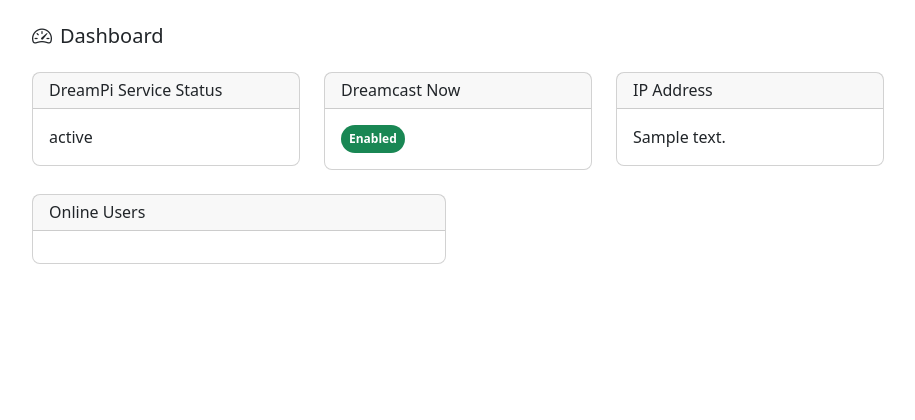
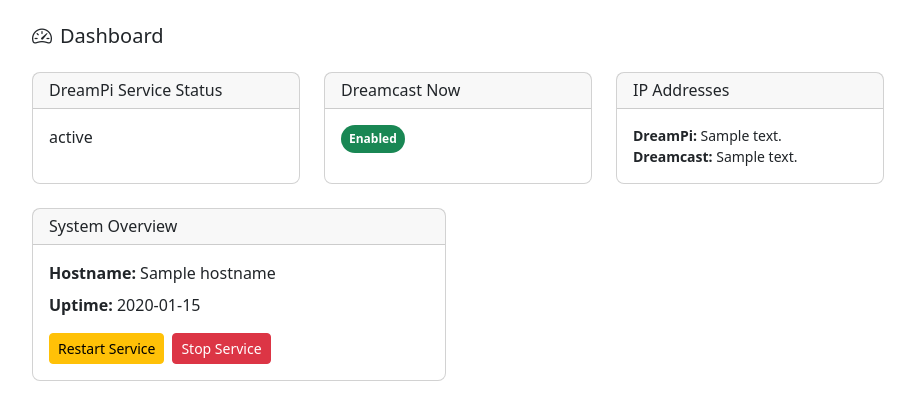
Before and after one commit to jschwager/dreampi-gui, a Flask app: template templates/index.html in a window 1280 px wide. Shown: the part 72-492 px from the top of the page, without its empty margins (182-1097 px from the left). Run offline with Flask 3, Linux system fonts and the light colour scheme; the template is opened without the code that fills it: most values are stand-ins (such as "Sample title", 1, 10 or a date in 2020).

Commit message:
Enhance dashboard with detailed service status and system overview; display DreamPi and Dreamcast IP addresses, hostname, and uptime. Service control placeholders implemented.

```diff
--- a/app.py
+++ b/app.py
@@ -20,21 +20,41 @@ def index():
 		status = command.stdout.strip().capitalize()
 		status = f"<span class=\"badge rounded-pill text-bg-success p-2\">{status}</span>"
 	except subprocess.CalledProcessError as e:
-		status = f"<span class=\"badge rounded-pill text-bg-danger p-2\">Error</span>"
+		status = f"<span class=\"badge rounded-pill text-bg-danger p-2\">Error / Inactive</span>"
 	except subprocess.TimeoutExpired as e:
 		status = f"<span class=\"badge rounded-pill text-bg-warning p-2\">Unknown (timeout)</span>"
 
 	# IP address
 	try:
-		command = subprocess.run(["hostname", "-I"], capture_output=True, text=True, check=True, timeout=10)
-		ip_address = command.stdout.strip().split()[0]  # Get the first IP address
+		ip_address_command = subprocess.run(["hostname", "-I"], capture_output=True, text=True, check=True, timeout=5)
+		ip_address = ip_address_command.stdout.strip().split()[0]  # Get the first IP address
+		dc_ip_address_command = subprocess.run(["sudo", "journalctl", "-u", "dreampi.service", "|", "grep", "\"Created alias interface\"", "|", "grep", "-oE", "\"[0-9]+\\.[0-9]+\\.[0-9]+\\.(98|99)\"", "|", "tail", "-n", "1"], capture_output=True, text=True, check=True, timeout=5)
+		dc_ip_address = dc_ip_address_command.stdout.strip().split()[0]  # Get the first IP address
 	except subprocess.CalledProcessError as e:
 		ip_address = "Error"
+		dc_ip_address = "Error"
 	except subprocess.TimeoutExpired as e:
 		ip_address = "Unknown (timeout)"
+		dc_ip_address = "Unknown (timeout)"
 
-	return render_template("index.html", status=status, ip_address=ip_address)
+	# System Overview
+	try:
+		# Mac test:
+		hostname_command = subprocess.run(["echo", "dreampi.local"], capture_output=True, text=True, check=True, timeout=5)
+		#hostname_command = subprocess.run(["hostname"], capture_output=True, text=True, check=True, timeout=5)
+		hostname = hostname_command.stdout.strip()
+		# Mac test:
+		uptime_command = subprocess.run(["echo", "up 3 days, 6 hours, 43 minutes"], capture_output=True, text=True, check=True, timeout=5)
+		#uptime_command = subprocess.run(["uptime", "-p"], capture_output=True, text=True, check=True, timeout=5)
+		uptime = uptime_command.stdout.strip()
+	except subprocess.CalledProcessError as e:
+		hostname = "Error"
+		uptime = "Error"
+	except subprocess.TimeoutExpired as e:
+		hostname = "Unknown (timeout)"
+		uptime = "Unknown (timeout)"
 
+	return render_template("index.html", status=status, ip_address=ip_address, dc_ip_address=dc_ip_address, hostname=hostname, uptime=uptime)
 
 @app.route("/configure")
 def configure():
--- a/templates/index.html
+++ b/templates/index.html
@@ -7,7 +7,7 @@
 
 			<div class="row">
 				<div class="col-md-4 mb-4">
-					<div class="card rounded-3">
+					<div class="card rounded-3 h-100">
 						<div class="card-header">
 							<h6 class="mb-0">DreamPi Service Status</h6>
 						</div>
@@ -17,34 +17,42 @@
 					</div>
 				</div>
 				<div class="col-md-4 mb-4">
-					<div class="card rounded-3">
+					<div class="card rounded-3 h-100">
 						<div class="card-header">
 							<h6 class="mb-0">Dreamcast Now</h6>
 						</div>
 						<div class="card-body">
-        					<span class="badge rounded-pill text-bg-success p-2">Enabled</span><!-- Placeholder for actual status -->
+							<span class="badge rounded-pill text-bg-success p-2">Enabled</span><!-- Placeholder for actual status -->
 						</div>
 					</div>
 				</div>
 				<div class="col-md-4 mb-4">
-					<div class="card rounded-3">
+					<div class="card rounded-3 h-100">
 						<div class="card-header">
-							<h6 class="mb-0">IP Address</h6>
+							<h6 class="mb-0">IP Addresses</h6>
 						</div>
-						<div class="card-body">
-        					{{ ip_address }}
+						<div class="card-body small">
+							<strong>DreamPi:</strong> {{ ip_address }}<br>
+							<strong>Dreamcast:</strong> {{ dc_ip_address }}
 						</div>
 					</div>
 				</div>
 			</div>
 			<div class="row">
 				<div class="col-md-6 mb-4">
-					<div class="card rounded-3">
+					<div class="card rounded-3 h-100">
 						<div class="card-header">
-							<h6 class="mb-0">Online Users</h6>
+							<h6 class="mb-0">System Overview</h6>
 						</div>
 						<div class="card-body">
-        					<!-- Placeholder for actual online users -->
+							<div class="mb-3">
+								<p class="mb-2"><strong>Hostname:</strong> {{ hostname }}</p>
+								<p class="mb-2"><strong>Uptime:</strong> {{ uptime }}</p>
+							</div>
+							<div class="d-flex gap-2">
+								<button class="btn btn-sm btn-warning">Restart Service</button>
+								<button class="btn btn-sm btn-danger">Stop Service</button>
+							</div>
 						</div>
 					</div>
 				</div>
```
